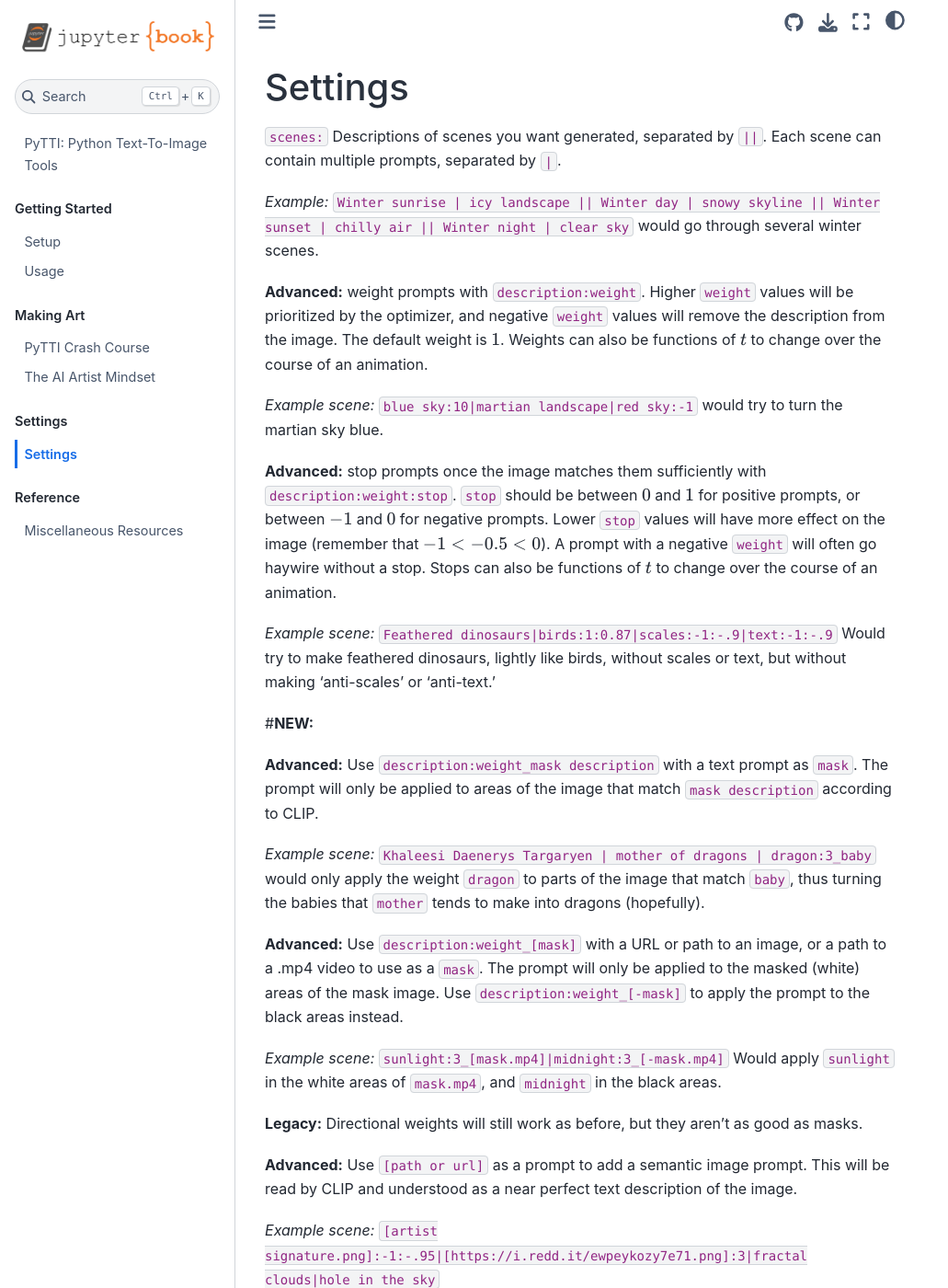
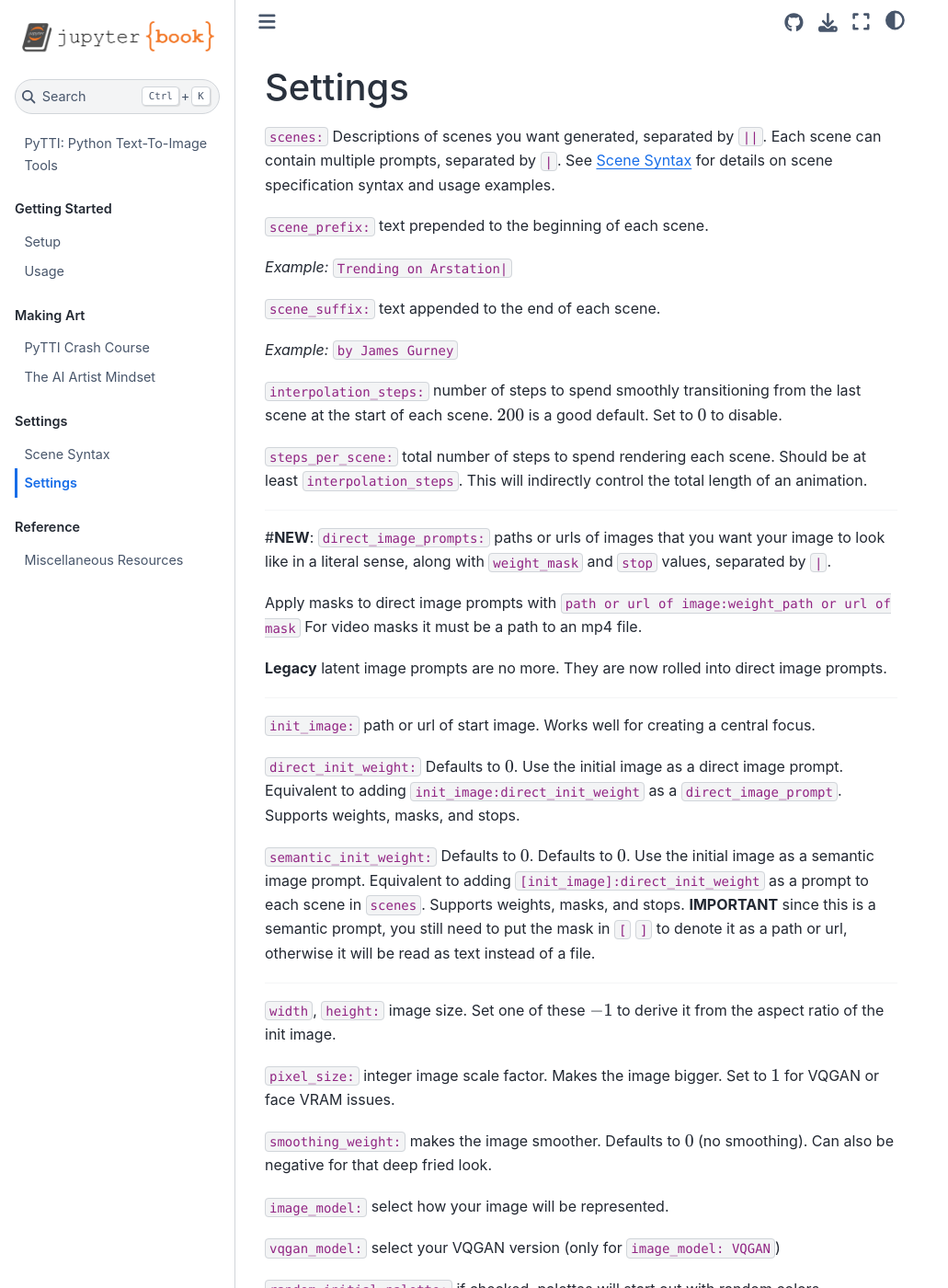
Before and after one commit to pytti-tools/pytti-book, a Jupyter Book: the page built from Settings.md, in a window 1280 px wide and 1400 px high. Shown: the whole window at 92% size, without its empty margins (0-1031 px from the left). Built offline with Jupyter Book 1.0.4 settings and Sphinx 7.4.7 and the Sphinx Book theme 1.1.4, drawn with Linux system fonts in a browser that asks for light colours; pages that are not in the unit, such as notebooks, are missing from menus; some of the changed text lies outside the part shown.

Commit message:
Separated SceneDSL from Settings

```diff
--- a/Settings.md
+++ b/Settings.md
@@ -1,34 +1,6 @@
 # Settings
 
-`scenes:` Descriptions of scenes you want generated, separated by `||`. Each scene can contain multiple prompts, separated by `|`.
-
-*Example:* `Winter sunrise | icy landscape || Winter day | snowy skyline || Winter sunset | chilly air || Winter night | clear sky` would go through several winter scenes.
-
-**Advanced:** weight prompts with `description:weight`. Higher `weight` values will be prioritized by the optimizer, and negative `weight` values will remove the description from the image. The default weight is $1$. Weights can also be functions of $t$ to change over the course of an animation.
-
-*Example scene:* `blue sky:10|martian landscape|red sky:-1` would try to turn the martian sky blue.
-
-**Advanced:** stop prompts once the image matches them sufficiently with `description:weight:stop`. `stop` should be between $0$ and $1$ for positive prompts, or between $-1$ and $0$ for negative prompts. Lower `stop` values will have more effect on the image (remember that $-1<-0.5<0$). A prompt with a negative `weight` will often go haywire without a stop. Stops can also be functions of $t$ to change over the course of an animation.
-
-*Example scene:* `Feathered dinosaurs|birds:1:0.87|scales:-1:-.9|text:-1:-.9` Would try to make feathered dinosaurs, lightly like birds, without scales or text, but without making 'anti-scales' or 'anti-text.'
-
-#**NEW:**
-
-**Advanced:** Use `description:weight_mask description` with a text prompt as `mask`. The prompt will only be applied to areas of the image that match `mask description` according to CLIP.
-
-*Example scene:* `Khaleesi Daenerys Targaryen | mother of dragons | dragon:3_baby` would only apply the weight `dragon` to parts of the image that match `baby`, thus turning the babies that `mother` tends to make into dragons (hopefully).
-
-**Advanced:** Use `description:weight_[mask]` with a URL or path to an image, or a path to a .mp4 video to use as a `mask`. The prompt will only be applied to the masked (white) areas of the mask image. Use `description:weight_[-mask]` to apply the prompt to the black areas instead.
-
-*Example scene:* `sunlight:3_[mask.mp4]|midnight:3_[-mask.mp4]` Would apply `sunlight` in the white areas of `mask.mp4`, and `midnight` in the black areas.
-
-**Legacy:** Directional weights will still work as before, but they aren't as good as masks.
-
-**Advanced:** Use `[path or url]` as a prompt to add a semantic image prompt. This will be read by CLIP and understood as a near perfect text description of the image.
-
-*Example scene:* `[artist signature.png]:-1:-.95|[https://i.redd.it/ewpeykozy7e71.png]:3|fractal clouds|hole in the sky`
-
----
+`scenes:` Descriptions of scenes you want generated, separated by `||`. Each scene can contain multiple prompts, separated by `|`. See [](SceneDSL) for details on scene specification syntax and usage examples.
 
 `scene_prefix:` text prepended to the beginning of each scene.
 
--- a/_config.yml
+++ b/_config.yml
@@ -22,7 +22,7 @@ parse:
   myst_enable_extensions:  # default extensions to enable in the myst parser. See https://myst-parser.readthedocs.io/en/latest/using/syntax-optional.html
     - amsmath
     - colon_fence
-    # - deflist
+    - deflist
     - dollarmath
     # - html_admonition
     # - html_image
--- a/_toc.yml
+++ b/_toc.yml
@@ -14,6 +14,7 @@ parts:
     - file: Grimoire
   - caption: Settings
     chapters:
+    - file: SceneDSL
     - file: Settings
     - file: StudyMatrix
       title: "Study: Cutouts vs. Steps Per Frame"
```
Also changed, not shown: SceneDSL.md (added, +78 -0 lines).
